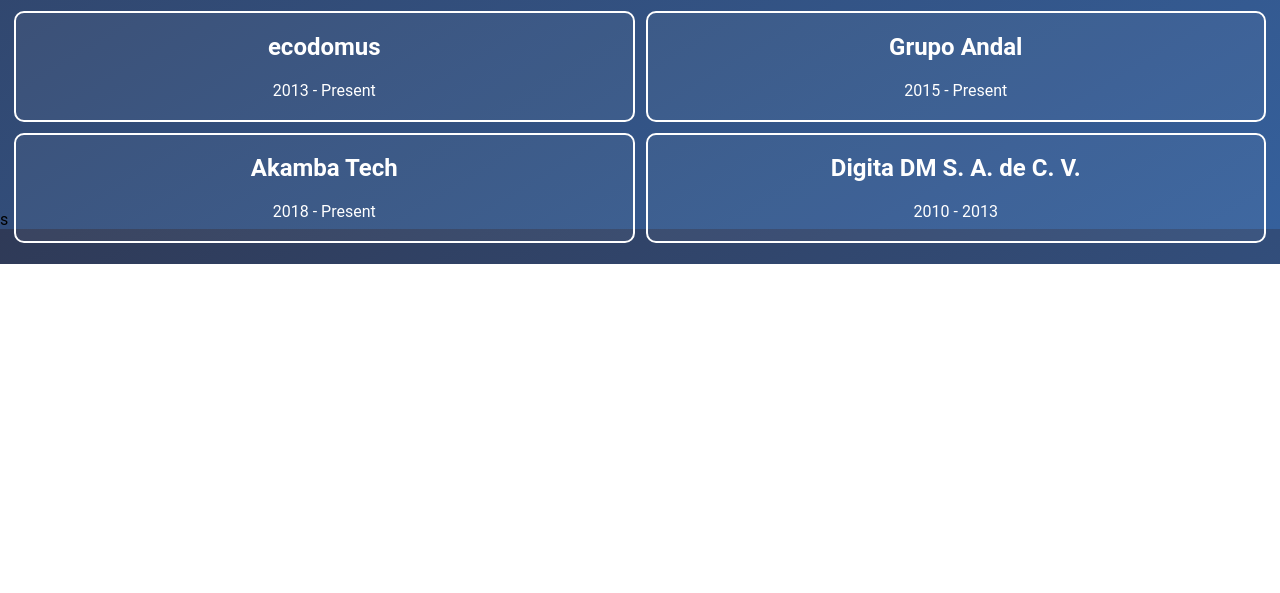
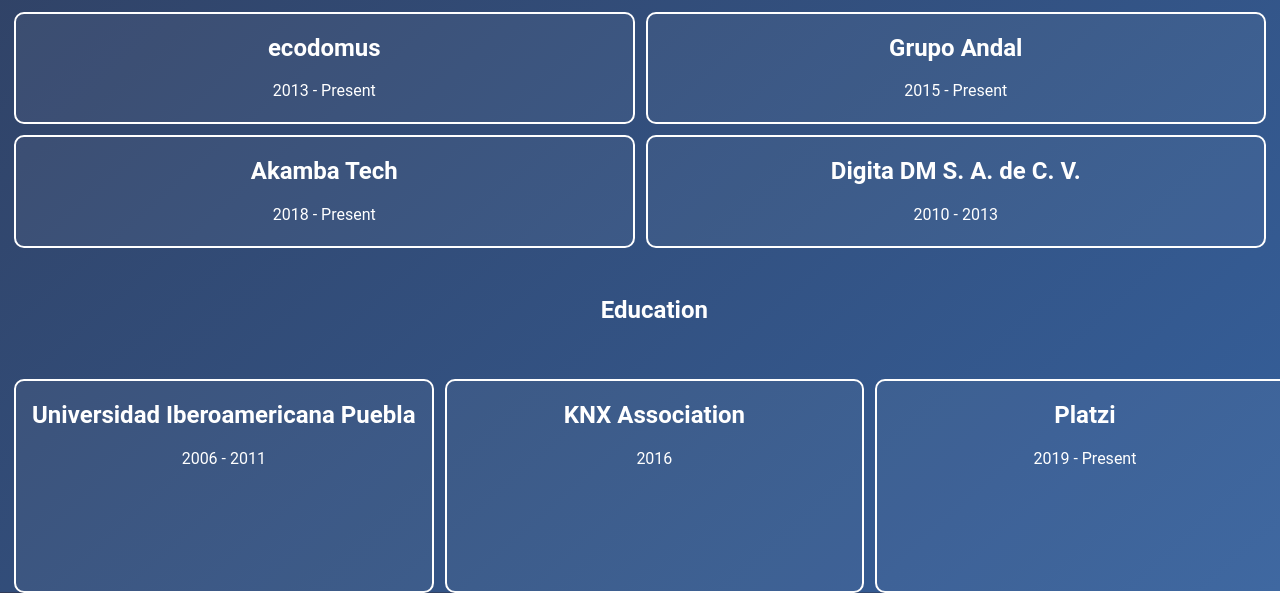
Before and after one commit to adandue/adandue.github.io, a plain HTML site: page index.html in a window 1280 px wide. Shown: the part 536-1129 px from the top of the page. Before the commit the page ends 800 px from the top, so only its background shows below. Drawn offline with Linux system fonts and the light colour scheme.

Commit message:
education structure

```diff
--- a/css/styles.css
+++ b/css/styles.css
@@ -89,7 +89,7 @@
 {
     /* background: #fff; */
     color: #fff;
-    height: 300px;
+    height: 350px;
     padding: 1em;
     display: grid;
     grid-gap: 15px;
@@ -137,13 +137,34 @@
 {
     grid-area: icon4;
 }
-#icon5
-{
-    grid-area: icon5;
+.education {
+    color: #fff;
+    height: 300px;
+    padding: 1em;
+    display: grid;
+    grid-gap: 15px;
+    justify-items: center;
+    text-align: center;
+    grid-template-columns: repeat(3, 33.3%);
+    grid-template-rows: 30% 70%;
 }
-#icon6
-{
-    grid-area: icon6;
+.education-title {
+    grid-area: 1 / 2 / 1 / 2;
+}
+#icon5 {
+    justify-self: center;
+    align-self: center;
+    grid-area: 2 / 1 / 2 / 1;
+}
+#icon6 {
+    justify-self: center;
+    align-self: center;
+    grid-area: 2 / 2 / 2 / 2;
+}
+#icon7 {
+    justify-self: center;
+    align-self: center;
+    grid-area: 2 / 3 / 2 / 3;
 }
 @media (max-width: 712px) {
     .hero {
--- a/index.html
+++ b/index.html
@@ -83,7 +83,7 @@
                                 </div>
                               </div>
                               <div class="experiencia-title">
-                                  <h2>Experiencia</h2>
+                                  <h2>Experience</h2>
                               </div>
             <div class="icon" id="icon1">
                 <h2>ecodomus</h2>
@@ -102,7 +102,22 @@
                 <p>2010 - 2013</p>
             </div>
         </section>
-    <section class="educacion" id="educación">s
+    <section class="education" id="education">
+        <div class="education-title">
+            <h2>Education</h2>
+        </div>
+        <div class="icon" id="icon5">
+                <h2>Universidad Iberoamericana Puebla</h2>
+                <p>2006 - 2011</p>
+            </div>
+            <div class="icon" id="icon6">
+                <h2>KNX Association</h2>
+                <p>2016</p>
+            </div>
+            <div class="icon" id="icon7">
+                <h2>Platzi</h2>
+                <p>2019 - Present</p>
+            </div>
     </section>
     <section id="contacto" class="contact">
             <div class="container">
```
